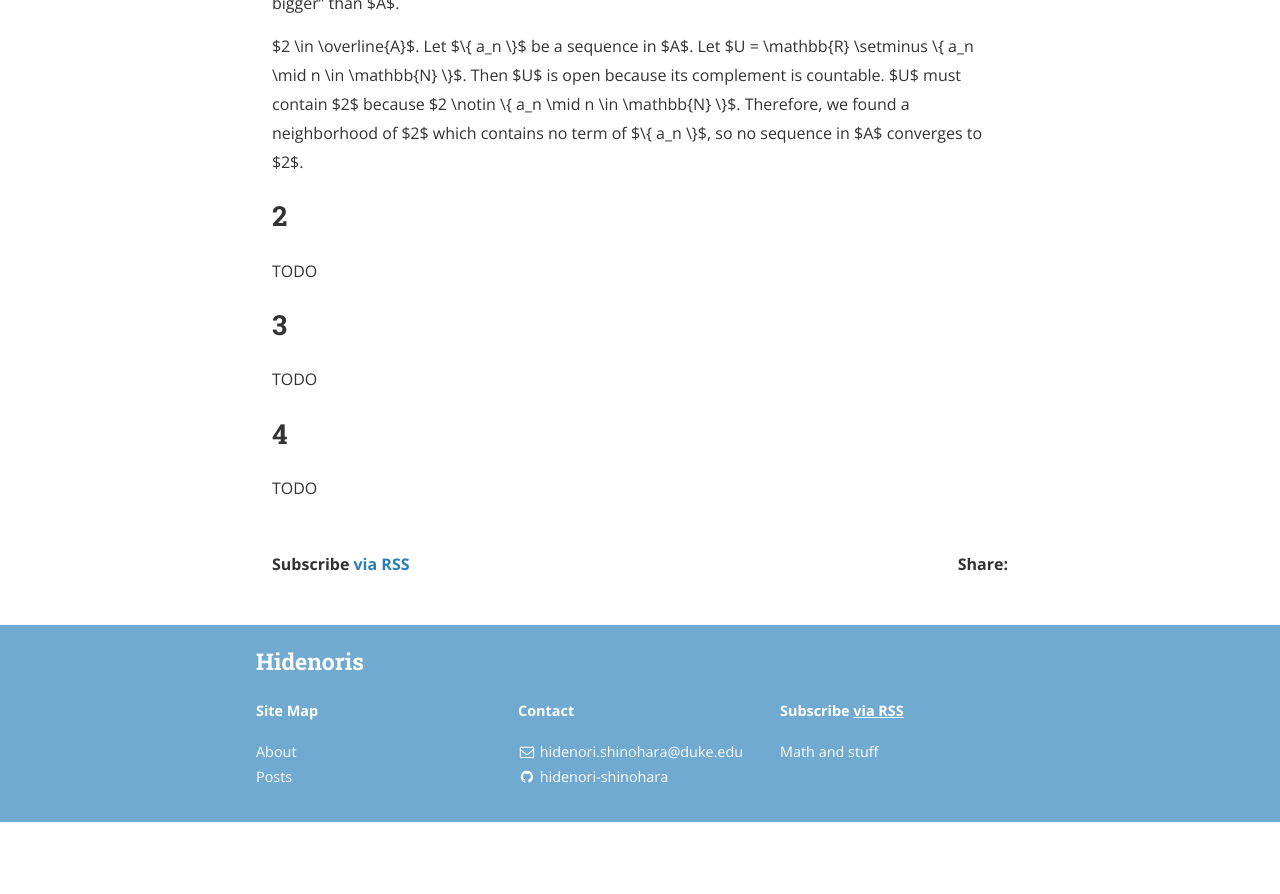
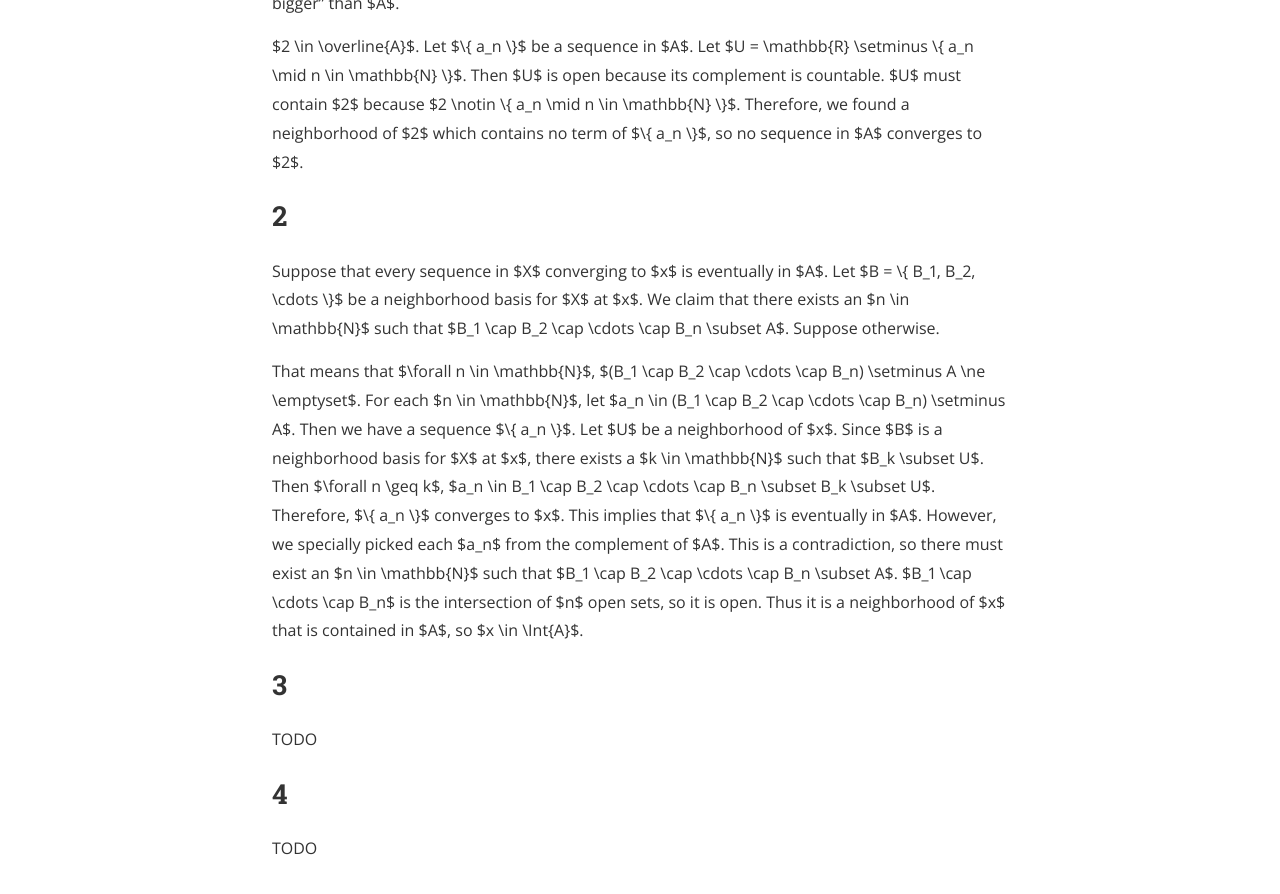
Before and after one commit to hidenori-shinohara/hidenori-shinohara.github.io, a Jekyll site: the page built from _posts/introduction_to_topological_manifolds/chapter2/2019-08-18-sequence-lemma-pr-2-14.md, in a window 1280 px wide and 900 px high, scrolled down 1710 px. Shown: the top 894 px of the window. Built offline with Jekyll 4.4.1, drawn with Linux system fonts in a browser that asks for light colours; nearby versions of some CDN libraries; before the commit the page ends 2532 px from its top, so only the background shows below that; some of the changed text lies outside the part shown.

Commit message:
Finish Problem 2-14 (b)

```diff
--- a/_posts/introduction_to_topological_manifolds/chapter2/2019-08-18-sequence-lemma-pr-2-14.md
+++ b/_posts/introduction_to_topological_manifolds/chapter2/2019-08-18-sequence-lemma-pr-2-14.md
@@ -9,7 +9,7 @@ author: Hidenori
 Suppose $X$ is a first-countable space, $A$ is any subset of $X$, and $x$ is any point of $X$.
 
 1. $x \in \overline{A}$ if and only if $x$ is a limit point of a sequence of points in $A$.
-1. TODO
+1. $x \in \Int{A}$ if and only if every sequence in $X$ converging to $x$ is eventually in $A$.
 1. TODO
 1. TODO
 
@@ -71,7 +71,23 @@ $U$ must contain $2$ because $2 \notin \\{ a_n \mid n \in \mathbb{N} \\}$.
 Therefore, we found a neighborhood of $2$ which contains no term of $\\{ a_n \\}$, so no sequence in $A$ converges to $2$.
 
 ## 2
-TODO
+Suppose that every sequence in $X$ converging to $x$ is eventually in $A$.
+Let $B = \\{ B_1, B_2, \cdots \\}$ be a neighborhood basis for $X$ at $x$.
+We claim that there exists an $n \in \mathbb{N}$ such that $B_1 \cap B_2 \cap \cdots \cap B_n \subset A$.
+Suppose otherwise.
+
+That means that $\forall n \in \mathbb{N}$, $(B_1 \cap B_2 \cap \cdots \cap B_n) \setminus A \ne \emptyset$.
+For each $n \in \mathbb{N}$, let $a_n \in (B_1 \cap B_2 \cap \cdots \cap B_n) \setminus A$.
+Then we have a sequence $\\{ a_n \\}$.
+Let $U$ be a neighborhood of $x$.
+Since $B$ is a neighborhood basis for $X$ at $x$, there exists a $k \in \mathbb{N}$ such that $B_k \subset U$.
+Then $\forall n \geq k$, $a_n \in B_1 \cap B_2 \cap \cdots \cap B_n \subset B_k \subset U$.
+Therefore, $\\{ a_n \\}$ converges to $x$.
+This implies that $\\{ a_n \\}$ is eventually in $A$.
+However, we specially picked each $a_n$ from the complement of $A$.
+This is a contradiction, so there must exist an $n \in \mathbb{N}$ such that $B_1 \cap B_2 \cap \cdots \cap B_n \subset A$.
+$B_1 \cap \cdots \cap B_n$ is the intersection of $n$ open sets, so it is open.
+Thus it is a neighborhood of $x$ that is contained in $A$, so $x \in \Int{A}$.
 
 ## 3
 TODO
```
